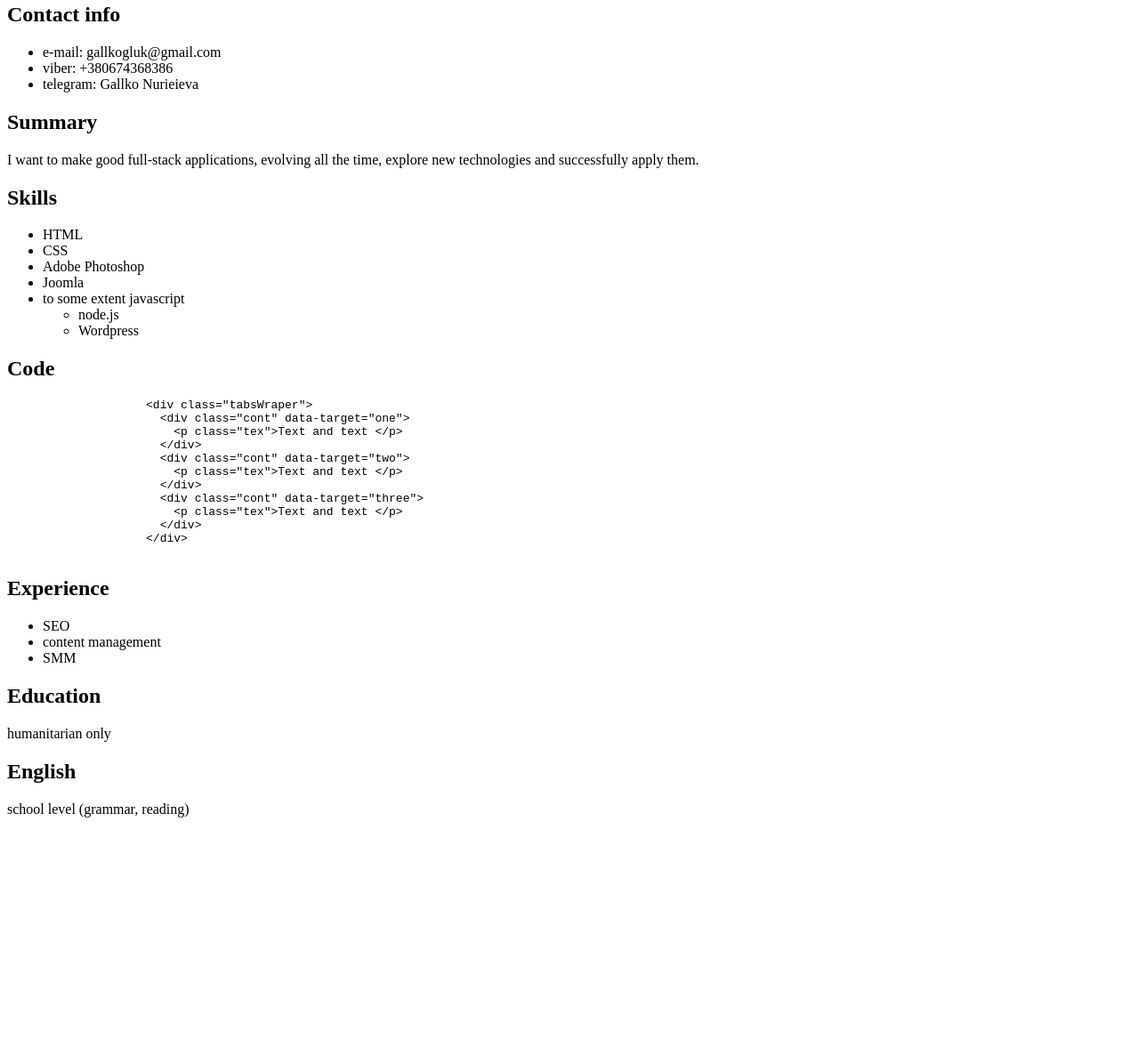
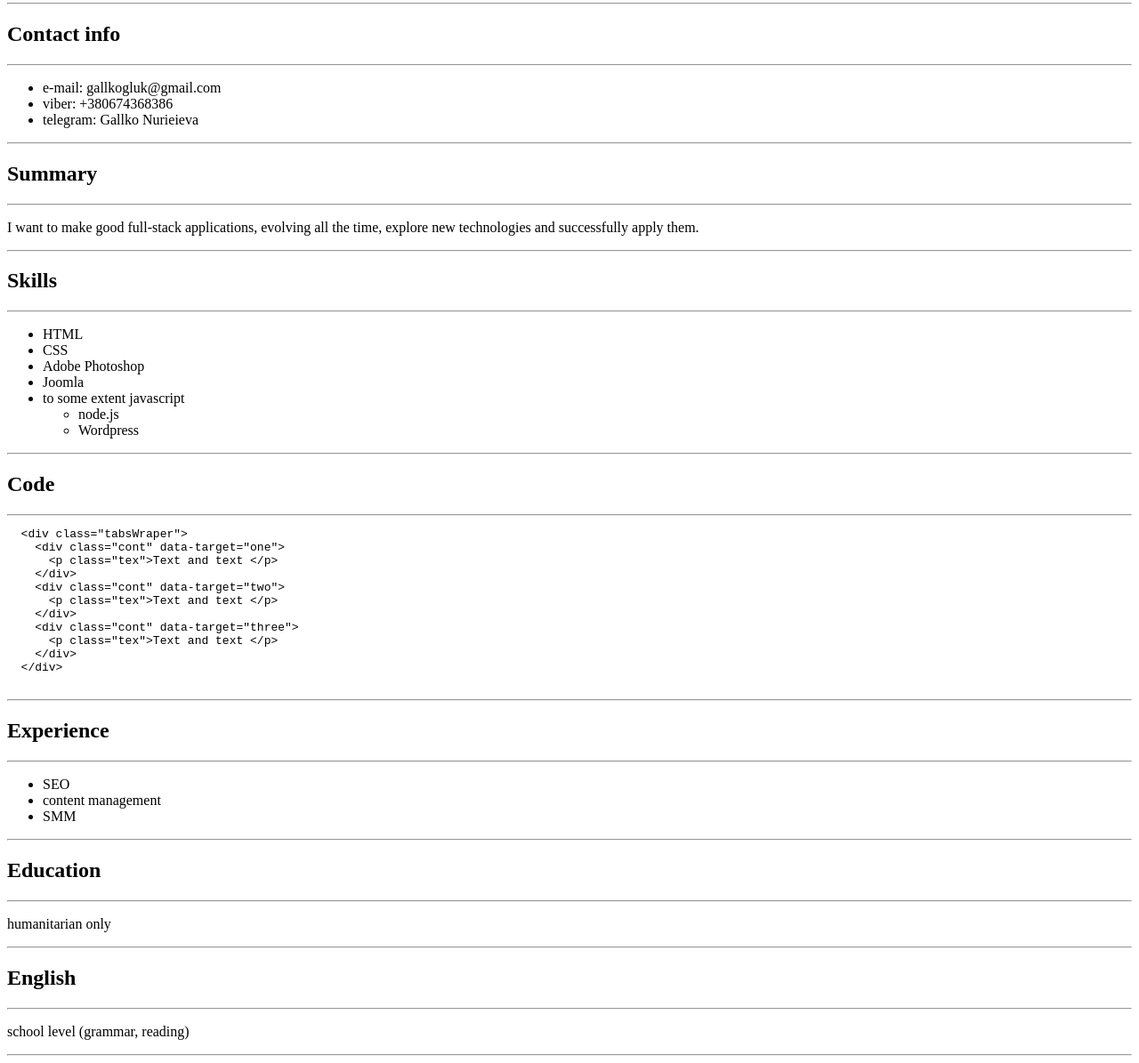
Before and after one commit to Glukogall/rsschool-cv, a plain HTML site: page index.html in a window 1280 px wide. Shown: the part 77-1272 px from the top of the page at 89% size. Before the commit the page ends 1012 px from the top, so only its background shows below. Drawn offline with Linux system fonts and the light colour scheme.

Commit message:
fix: preparation to add style

```diff
--- a/index.html
+++ b/index.html
@@ -2,28 +2,34 @@
   <html>
     <head>
       <title>Resume</title>
-      <link rel="stylesheet" href="style.css">
+      <link rel="stylesheet" href="css/style.css">
     </head>
     <body>
       <div class="wrapper">
           <header>
             <h1>Halyna, Nurieieva</h1>
+            <hr>
           </header>
           <main>
             <section>
               <h2>Contact info</h2>
+              <hr>
               <ul>
                 <li>e-mail: gallkogluk@gmail.com</li>
                 <li>viber: +380674368386</li>
                 <li>telegram: Gallko Nurieieva</li>
               </ul>
+              <hr>
             </section>
             <section>
               <h2>Summary</h2>
+              <hr>
               <p>I want to make good full-stack applications, evolving all the time, explore new technologies and successfully apply them.</p>
+              <hr>
             </section>
             <section>
               <h2>Skills</h2>
+              <hr>
               <ul>
                 <li>HTML</li>
                 <li>CSS</li>
@@ -36,9 +42,11 @@
                   </ul>
                 </li>
               </ul>
+              <hr>
             </section>
             <section>
               <h2>Code</h2>
+              <hr>
               <code>
                 <pre>
   &lt;div class="tabsWraper"&gt;
@@ -54,22 +62,29 @@
   &lt;/div&gt;
                 </pre>
               </code>
+              <hr>
             </section>
             <section>
               <h2>Experience</h2>
+              <hr>
               <ul>
                 <li>SEO</li>
                 <li>content management</li>
                 <li>SMM</li>
               </ul>
+              <hr>
             </section>
             <section>
               <h2>Education</h2>
+              <hr>
               <p>humanitarian only</p>
+              <hr>
             </section>
             <section>
               <h2>English</h2>
+              <hr>
               <p>school level (grammar, reading)</p>
+              <hr>
             </section>
           </main>
       </div>
```
Lines whose indentation alone changed are shown as unchanged.
